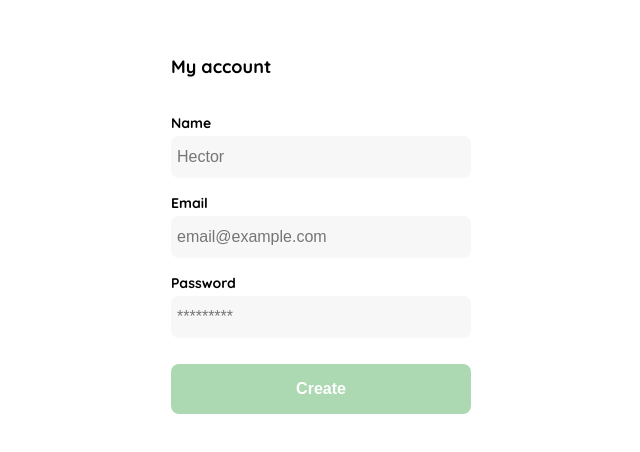
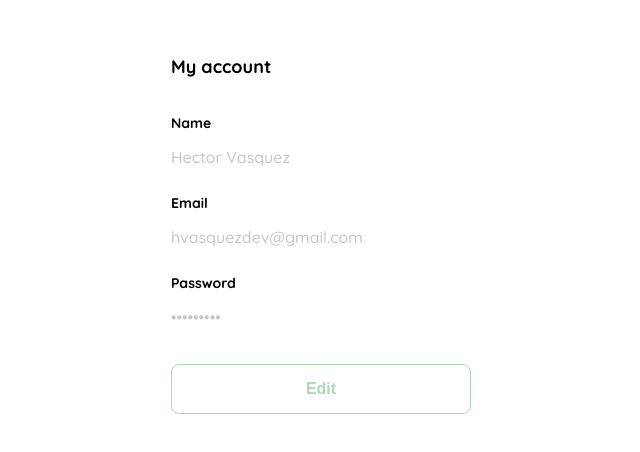
Before and after one commit to Hvasquezdev/React-Shop, a React app: page /my-account in a window 1280 px wide. Shown: the part 172-624 px from the top of the page, without its empty margins (319-959 px from the left). Built offline with nearby package versions, Linux system fonts and the light colour scheme.

Commit message:
:sparkles:(my account): add readonly view and edit button behavior

```diff
--- a/src/pages/MyAccount.jsx
+++ b/src/pages/MyAccount.jsx
@@ -8,6 +8,11 @@ import FormField from "../components/molecules/FormField";
 import Button from "../components/atoms/Button";
 
 function MyAccount() {
+  const [name, setName] = React.useState("Hector Vasquez");
+  const [email, setEmail] = React.useState("hvasquezdev@gmail.com");
+  const [password, setPassword] = React.useState("123456789");
+  const [editing, setEditing] = React.useState(false);
+
   return (
     <div className="my-account">
       <FormContainer>
@@ -17,27 +22,51 @@ function MyAccount() {
           action="/"
           formFields={() => (
             <>
-              <FormField id="name" label="Name" inputPlaceholder="Hector" />
+              <FormField
+                id="name"
+                label="Name"
+                inputPlaceholder="Hector"
+                value={name}
+                onChange={(e) => setName(e.target.value)}
+                readOnly={!editing}
+                plainText={!editing}
+              />
               <FormField
                 id="email"
                 label="Email"
                 inputType="email"
                 inputPlaceholder="email@example.com"
+                value={email}
+                onChange={(e) => setEmail(e.target.value)}
+                readOnly={!editing}
+                plainText={!editing}
               />
               <FormField
                 id="password"
                 label="Password"
                 inputType="password"
                 inputPlaceholder="*********"
+                value={password}
+                onChange={(e) => setPassword(e.target.value)}
+                readOnly={!editing}
+                plainText={!editing}
               />
             </>
           )}
-          formActions={() => (
-            <Button type="submit" color="primary">
-              Create
-            </Button>
-          )}
+          formActions={() =>
+            editing && (
+              <Button type="submit" color="primary">
+                Create
+              </Button>
+            )
+          }
         />
+
+        {!editing && (
+          <Button color="primary" outlined onClick={() => setEditing(true)}>
+            Edit
+          </Button>
+        )}
       </FormContainer>
     </div>
   );
```
